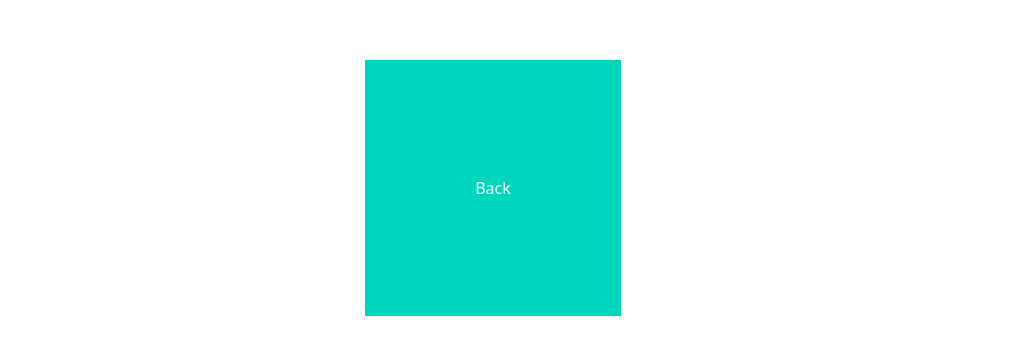
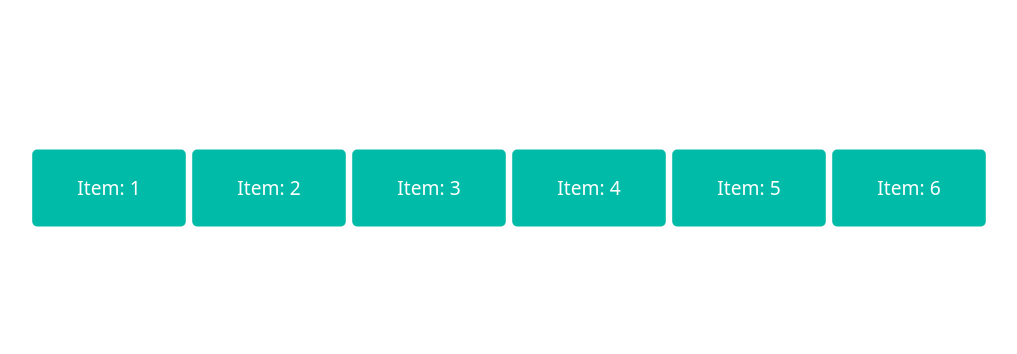
Before and after one commit to G1DY/FramerMotion, a React (Vite) app in the folder keyframes/: page / in a window 1280 px wide. Shown: the part 1012-1366 px from the top of the page, without its empty margins (147-1164 px from the left). Built offline with nearby package versions, Linux system fonts and the light colour scheme.

Commit message:
applying opacity, style and rotate on list items project using whileInView

```diff
--- a/keyframes/src/App.tsx
+++ b/keyframes/src/App.tsx
@@ -1,4 +1,4 @@
-import FlippingCard from "./WhileInView/FlippingCard";
+import TimelineAnimation from "./WhileInView/TimelineAnimation";
 
 const App = () => {
   return (
@@ -21,7 +21,8 @@ const App = () => {
       {/* <MovingBox /> */}
       {/* <RotatingBox /> */}
       {/* <StaggerList /> */}
-      <FlippingCard />
+      {/* <FlippingCard /> */}
+      <TimelineAnimation />
     </div>
   );
 };
--- /dev/null
+++ b/keyframes/src/WhileInView/TimelineAnimation.tsx
@@ -0,0 +1,26 @@
+import { motion } from "framer-motion";
+const TimelineAnimation = () => {
+  const itemsVariants = {
+    hidden: { opacity: 0, scale: 1, rotate: 45 },
+    visible: { opacity: 1, scale: 1.2, rotate: 0 },
+  };
+  return (
+    <motion.div
+      initial="hidden"
+      whileInView="visible"
+      transition={{ staggerChildren: 1 }}
+      className="flex items-center"
+    >
+      {[1, 2, 3, 4, 5, 6].map((item) => (
+        <motion.div
+          key={item}
+          variants={itemsVariants}
+          className="bg-teal-500 rounded w-32 h-16 ml-[2rem] items-center justify-center flex text-white"
+        >
+          Item: {item}
+        </motion.div>
+      ))}
+    </motion.div>
+  );
+};
+export default TimelineAnimation;
```
